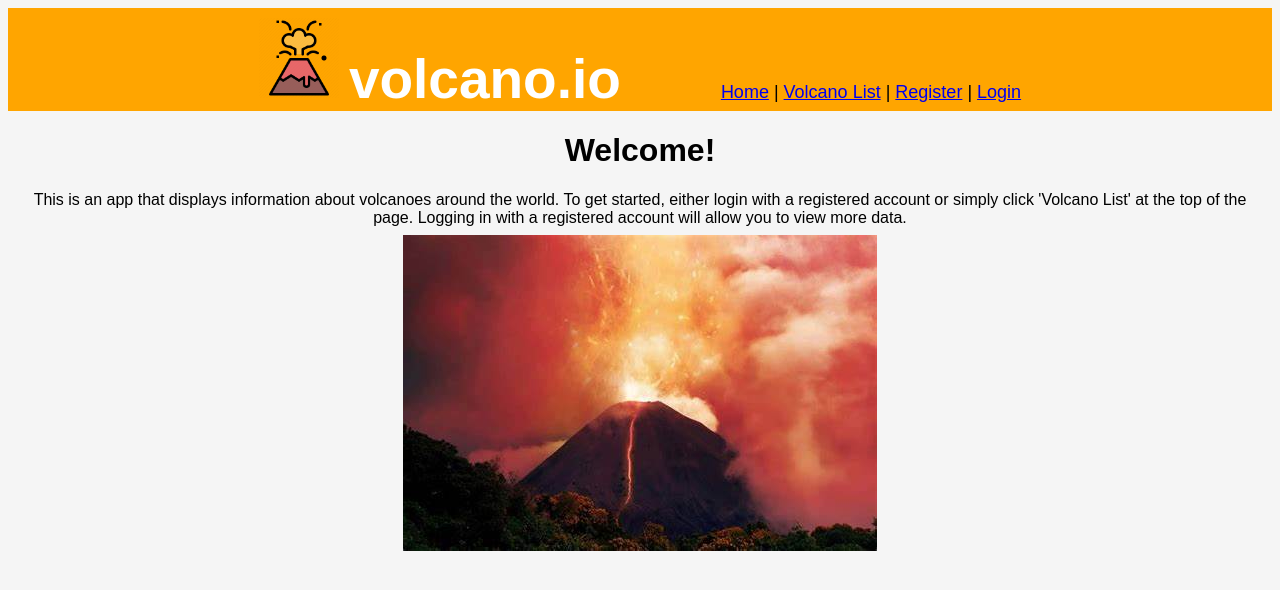
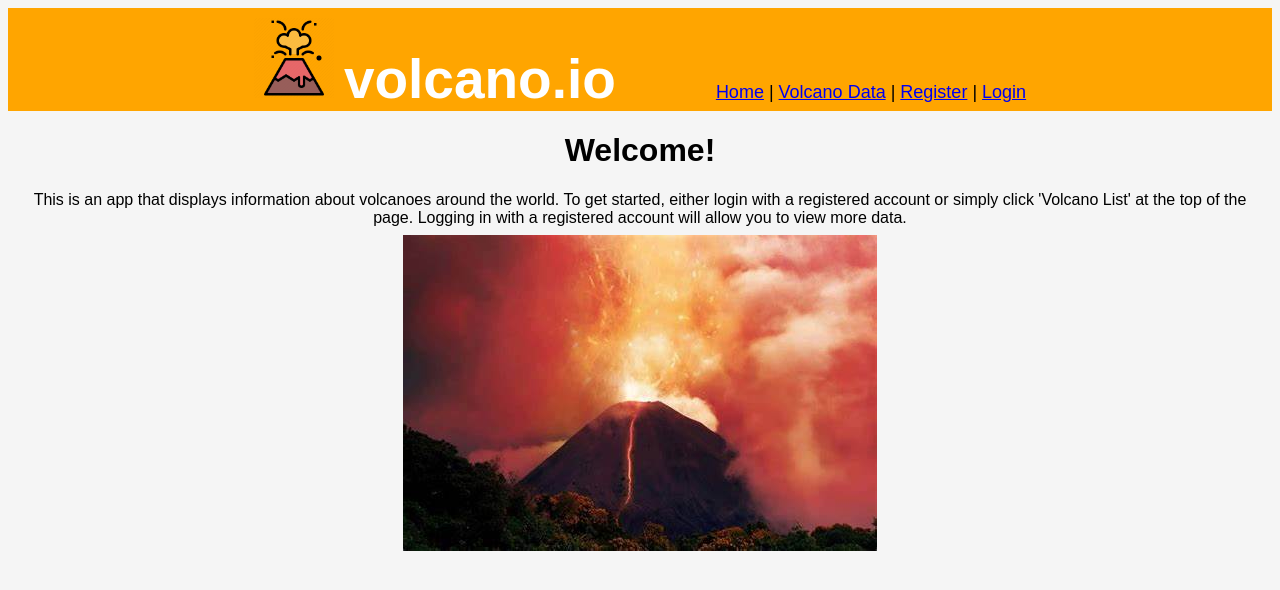
Before and after one commit to sbudi4/CAB230_VolcanoDataApp, a React (Create React App) app: page / in a window 1280 px wide. Shown: the top 590 px of the page. Built offline with nearby package versions, Linux system fonts and the light colour scheme.

Commit message:
added initial API functionality

```diff
--- a/package.json
+++ b/package.json
@@ -8,7 +8,7 @@
     "react": "18.0.0",
     "react-dom": "18.1.0",
     "react-router-dom": "6.3.0",
-    "react-scripts": "4.0.0"
+    "react-scripts": "^4.0.0"
   },
   "devDependencies": {
     "@babel/runtime": "7.13.8",
--- a/src/VolcanoList.js
+++ /dev/null
@@ -1,16 +0,0 @@
-import NavBarHeader from "./components/NavBarHeader";
-import "./styles.css";
-
-export default function VolcanoList() {
-  return (
-    <div>
-      <NavBarHeader />
-      <div className="container">
-        <article>
-          <h1>Volcano List</h1>
-          YOU IS THE BEST
-        </article>
-      </div>
-    </div>
-  );
-}
--- a/src/components/NavBarHeader.js
+++ b/src/components/NavBarHeader.js
@@ -19,7 +19,7 @@ export default function NavBarHeader() {
         </p1>
         <p2 class="NavBarLinks">
           <Link to="/">Home</Link> | {"  "}
-          <Link to="/VolcanoList">Volcano List</Link> | {"  "}
+          <Link to="/VolcanoData">Volcano Data</Link> | {"  "}
           <Link to="/Register">Register</Link> | {"  "}
           <Link to="/Login">Login</Link>
         </p2>
--- a/src/index.js
+++ b/src/index.js
@@ -5,7 +5,7 @@ import { BrowserRouter, Routes, Route } from "react-router-dom";
 
 // Importing Pages
 import App from "./App";
-import VolcanoList from "./VolcanoList";
+import VolcanoData from "./VolcanoData";
 import Register from "./Register";
 import Login from "./Login";
 
@@ -13,13 +13,15 @@ const rootElement = document.getElementById("root");
 const root = createRoot(rootElement);
 
 root.render(
+  <StrictMode>
     <BrowserRouter>
       <Routes>
         <Route path="/" element={<App />} />
         <Route path="Home" element={<App />} />
-      <Route path="VolcanoList" element={<VolcanoList />} />\
+        <Route path="VolcanoData" element={<VolcanoData />} />\
         <Route path="Register" element={<Register />} />\
         <Route path="Login" element={<Login />} />
       </Routes>
     </BrowserRouter>
+  </StrictMode>
 );
```
Lines whose indentation alone changed are shown as unchanged.
